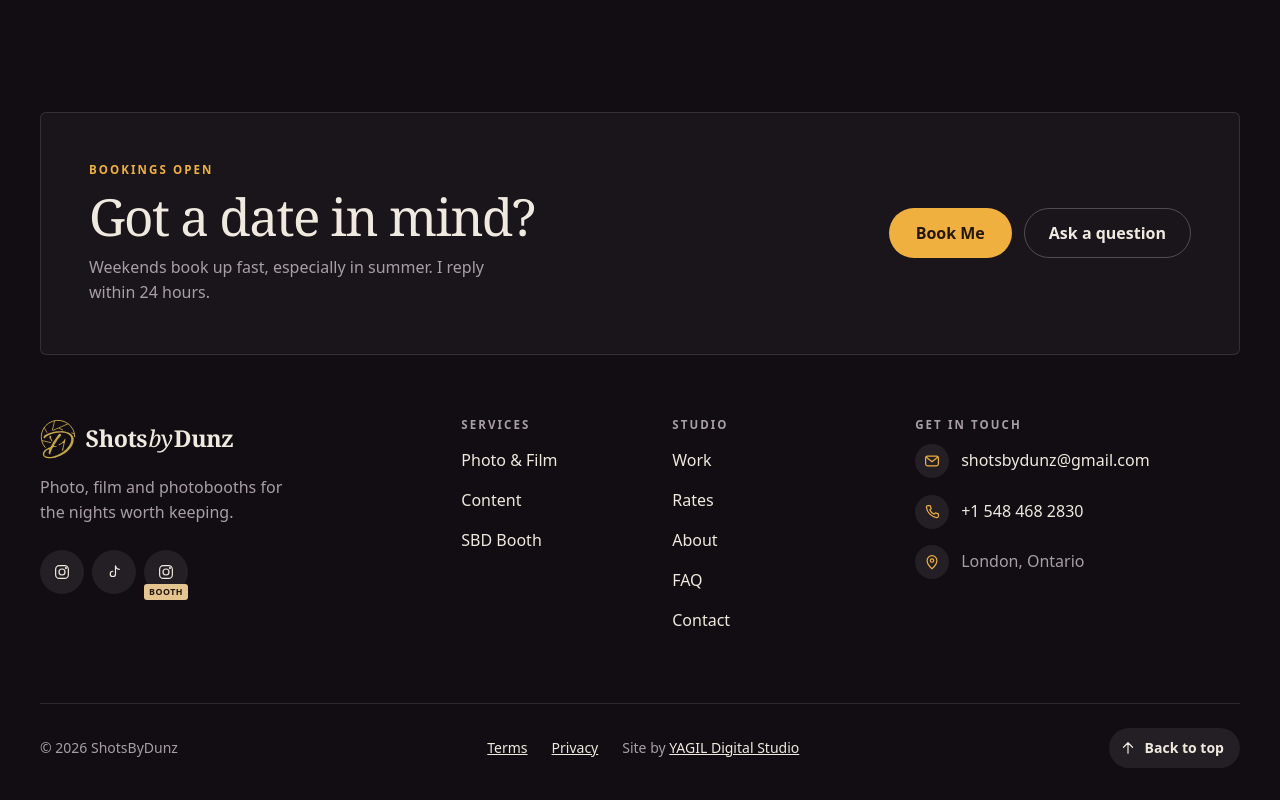
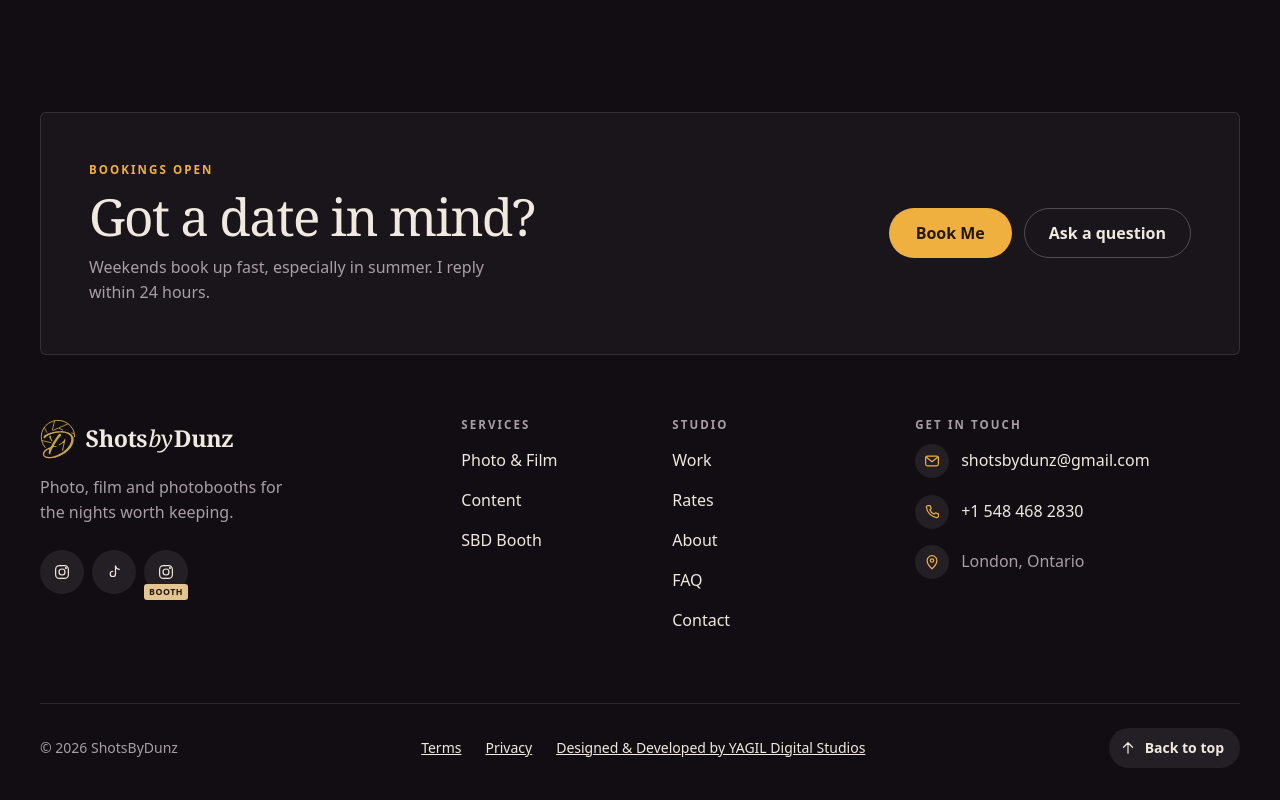
Before and after one commit to yagilconsultancy/shotsbydunz, a Next.js app: page /admin/login in a window 1280 px wide. Shown: the part 820-1620 px from the top of the page. Built offline with nearby package versions, Linux system fonts and the light colour scheme; no server answers.

Commit message:
Update footer credit

```diff
--- a/src/components/Footer.tsx
+++ b/src/components/Footer.tsx
@@ -158,9 +158,8 @@ export default function Footer() {
               <Link href="/privacy">Privacy</Link>
             </li>
             <li>
-              Site by{" "}
-              <a href="https://www.yagildigitalstudios.com" rel="noopener" target="_blank">
-                YAGIL Digital Studio
+              <a href="https://yagildigitalstudios.com" target="_blank" rel="noopener noreferrer">
+                Designed &amp; Developed by YAGIL Digital Studios
               </a>
             </li>
           </ul>
```
